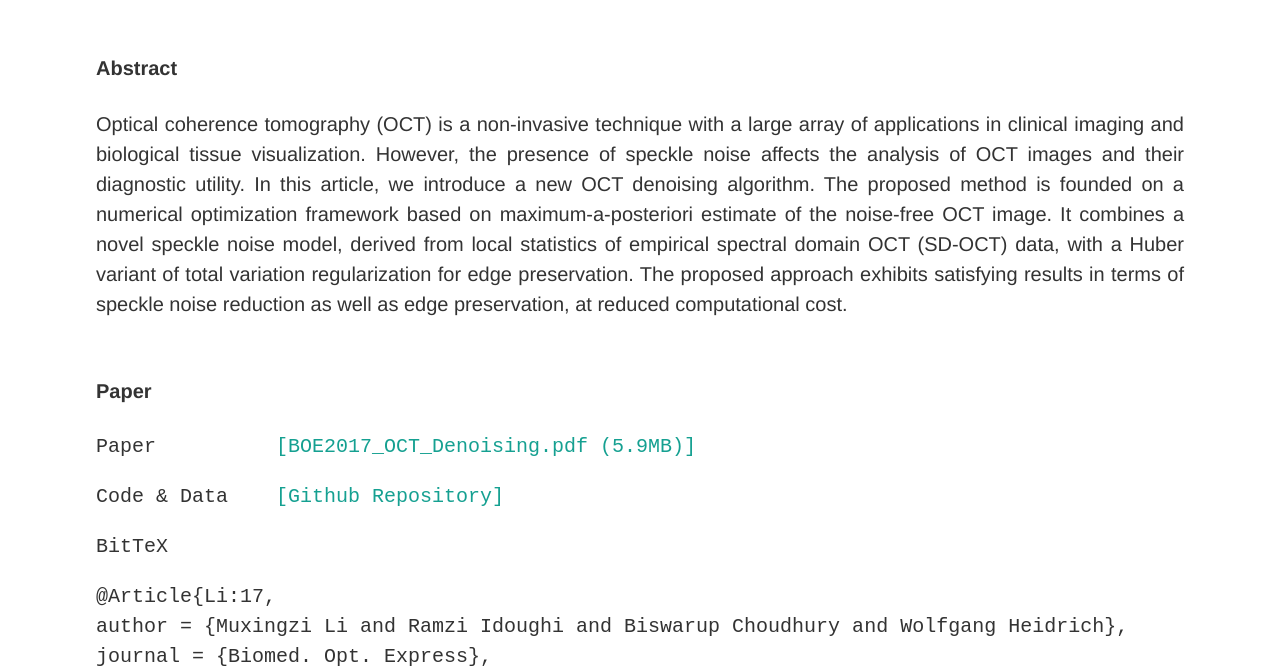
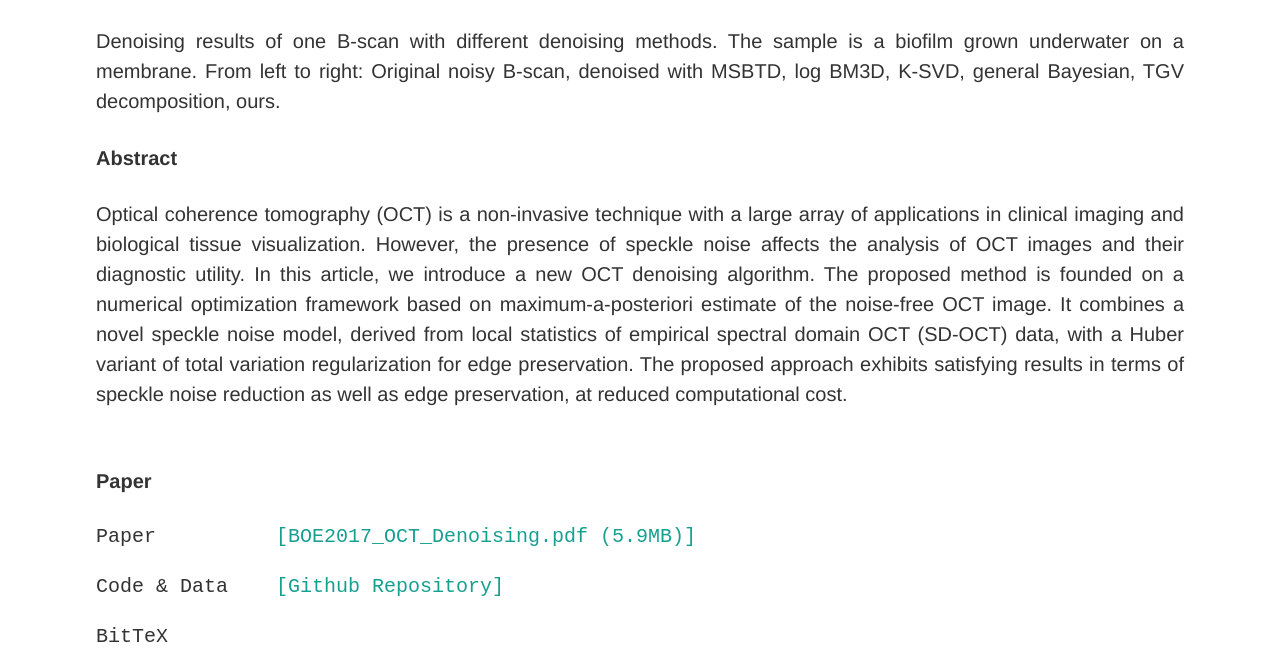
Before and after one commit to vccimaging/vccimaging.github.io, a Jekyll site: the page built from Publications/Li2017OCTD/index.html, in a window 1280 px wide and 900 px high, scrolled down 484 px, cut to the strip 230-900 px from the top of the window. Built offline with Jekyll 4.4.1, drawn with Linux system fonts in a browser that asks for light colours.

Commit message:
Update index.html

```diff
--- a/Publications/Li2017OCTD/index.html
+++ b/Publications/Li2017OCTD/index.html
@@ -18,6 +18,11 @@ layout: default
 <hr size="4", color="black", width="100%">
 
 <img src="teaser.png" style="width:940px;height:320px;"> <br>
+Denoising results of one B-scan with different denoising methods. The sample
+is a biofilm grown underwater on a membrane. From left to right: Original noisy
+B-scan, denoised with MSBTD, log BM3D, K-SVD, general Bayesian, TGV
+decomposition, ours.
+<br>
 
 <h4 id="abstract">Abstract</h4>
 Optical coherence tomography (OCT) is a non-invasive technique with
@@ -38,7 +43,7 @@ edge preservation, at reduced computational cost. <br><br>
 <h4 id="paper">Paper</h4>
 <pre class="tab">Paper          <a href="BOE2017_OCT_Denoising.pdf">[BOE2017_OCT_Denoising.pdf (5.9MB)]</a></pre>
 <pre class="tab">Code & Data    <a href="https://github.com/vccimaging/OCTDenoising">[Github Repository]</a></pre>
-<pre class="tab">BitTeX         <pre>@Article{Li:17,
+<pre class="tab">BitTeX         <pre><span class="inner-pre" style="font-size: 10px">@Article{Li:17,
 author = {Muxingzi Li and Ramzi Idoughi and Biswarup Choudhury and Wolfgang Heidrich},
 journal = {Biomed. Opt. Express},
 keywords = {Noise in imaging systems; Speckle; Statistical optics; Image enhancement; <br>Optical coherence tomography},
@@ -51,7 +56,7 @@ month = {Sep},
 year = {2017},
 url = {http://www.osapublishing.org/boe/abstract.cfm?URI=boe-8-9-3903},
 doi = {10.1364/BOE.8.003903},
-}</pre>
+}</span></pre>
 </pre>
 
 <br>
```
